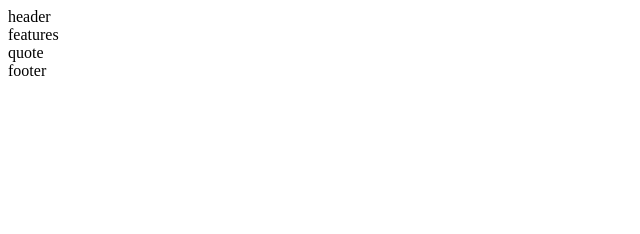
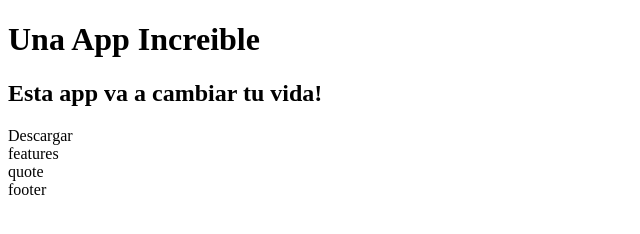
Before and after one commit to David-F23/Responsive_Desing_Ramas, a plain HTML site: page index.html in a window 1280 px wide. Shown: the whole page, without its empty margins (0-640 px from the left). Drawn offline with Linux system fonts and the light colour scheme.

Commit message:
Se agrego contenido al header

```diff
--- a/index.html
+++ b/index.html
@@ -8,7 +8,11 @@
 </head>
 <body>
     <header>
-        header
+        <div class="container">
+            <h1>Una App Increible</h1>
+            <h2>Esta app va a cambiar tu vida!</h2>
+            <a class="btn">Descargar</a>
+        </div>
     </header>
 
     <section class="features">
```
